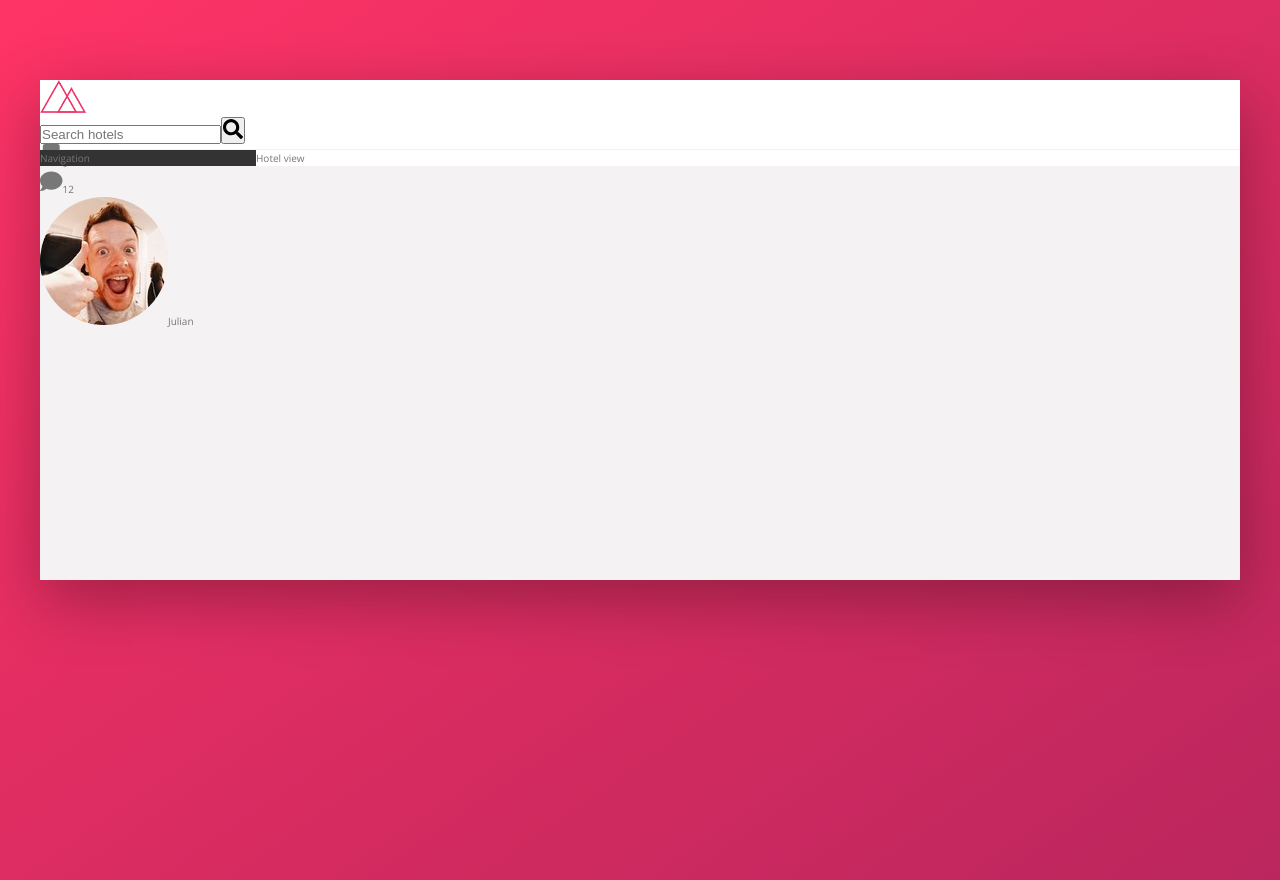
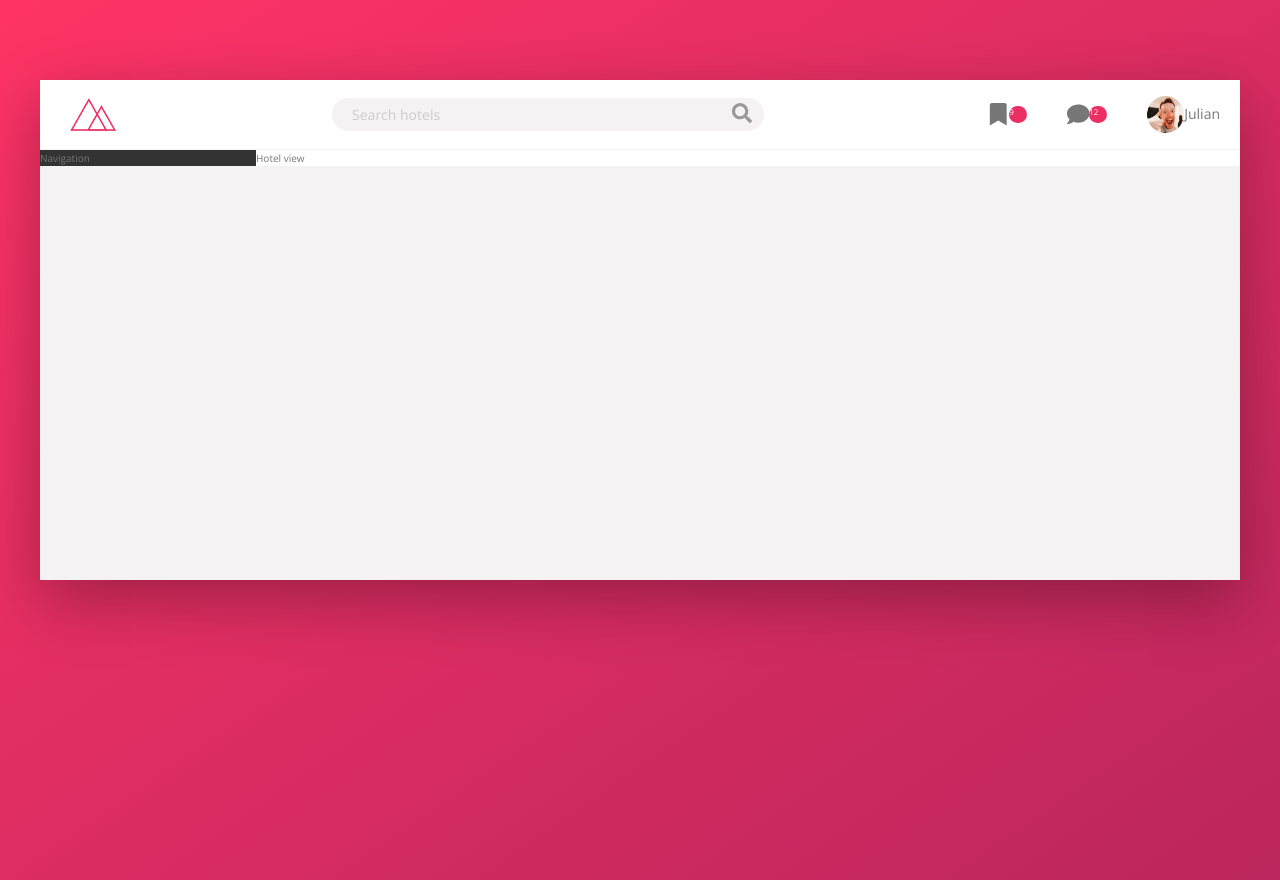
Before and after one commit to julikroch/trillo-project, a React (Create React App) app: page / in a window 1280 px wide. Built offline with nearby package versions, Linux system fonts and the light colour scheme.

Commit message:
header desktop

```diff
--- a/src/sass/components/_components.scss
+++ b/src/sass/components/_components.scss
@@ -1,32 +1,100 @@
 .logo {
     height: 3.25rem;
+    margin-left: 3rem;
 }
 
 .search {
-    &__input {}
+    flex: 0 0 40%;
+    display: flex;
+    align-items: center;
+    justify-content: center;
 
-    &__button {}
+    &__input {
+        font-family: inherit;
+        font-size: inherit;
+        color: inherit;
+        background-color: var(--color-grey-light-2);
+        border: none;
+        padding: .7rem 2rem;
+        border-radius: 100px;
+        width: 90%;
+        transition: all .2s;
+        margin-right: -3.25rem;
+
+        &:focus {
+            outline: none;
+            width: 100%;
+            background-color: var(--color-grey-light-3);
+        }
+
+        &::-webkit-input-placeholder {
+            font-weight: 100;
+            color: var(--color-grey-light-4);
+        }
+    }
+
+    &__input:focus+&__button {
+        background-color: var(--color-grey-light-3);
+    }
+
+    &__button {
+        border: none;
+        background-color: var(--color-grey-light-2);
+
+        &:focus {
+            outline: none;
+        }
+
+        &:active {
+            transform: translateY(2px);
+        }
+    }
 
     &__icon {
         height: 2rem;
         width: 2rem;
+        fill: var(--color-grey-dark-3);
     }
 }
 
 .user-nav {
+    display: flex;
+    align-items: center;
+    align-self: stretch;
+
+    &>* {
+        padding: 0 2rem;
+        cursor: pointer;
+        height: 100%;
+        display: flex;
+        align-items: center;
+    }
+
+    &>*:hover {
+        background-color: var(--color-grey-light-2);
+    }
+
     &__icon-box {}
 
     &__icon {
         height: 2.25rem;
         width: 2.25rem;
+        fill: var(--color-grey-dark-2);
     }
 
-    &__notification {}
+    &__notification {
+        font-size: .8rem;
+        height: 1.75rem;
+        width: 1.75rem;
+        border-radius: 50%;
+        background-color: var(--color-primary);
+        color: #fff;
+    }
 
     &__user {}
 
     &__user-photo {
-        height: 3.75;
+        height: 3.75rem;
         border-radius: 50%;
     }
 
--- a/src/sass/layout/_layout.scss
+++ b/src/sass/layout/_layout.scss
@@ -8,8 +8,12 @@
 
 .header {
     height: 7rem;
+    font-size: 1.4rem;
     background-color: #fff;
     border-bottom: 1px solid var(--color-grey-light-2);
+    display: flex;
+    justify-content: space-between;
+    align-items: center;
 }
 
 .content {
```
